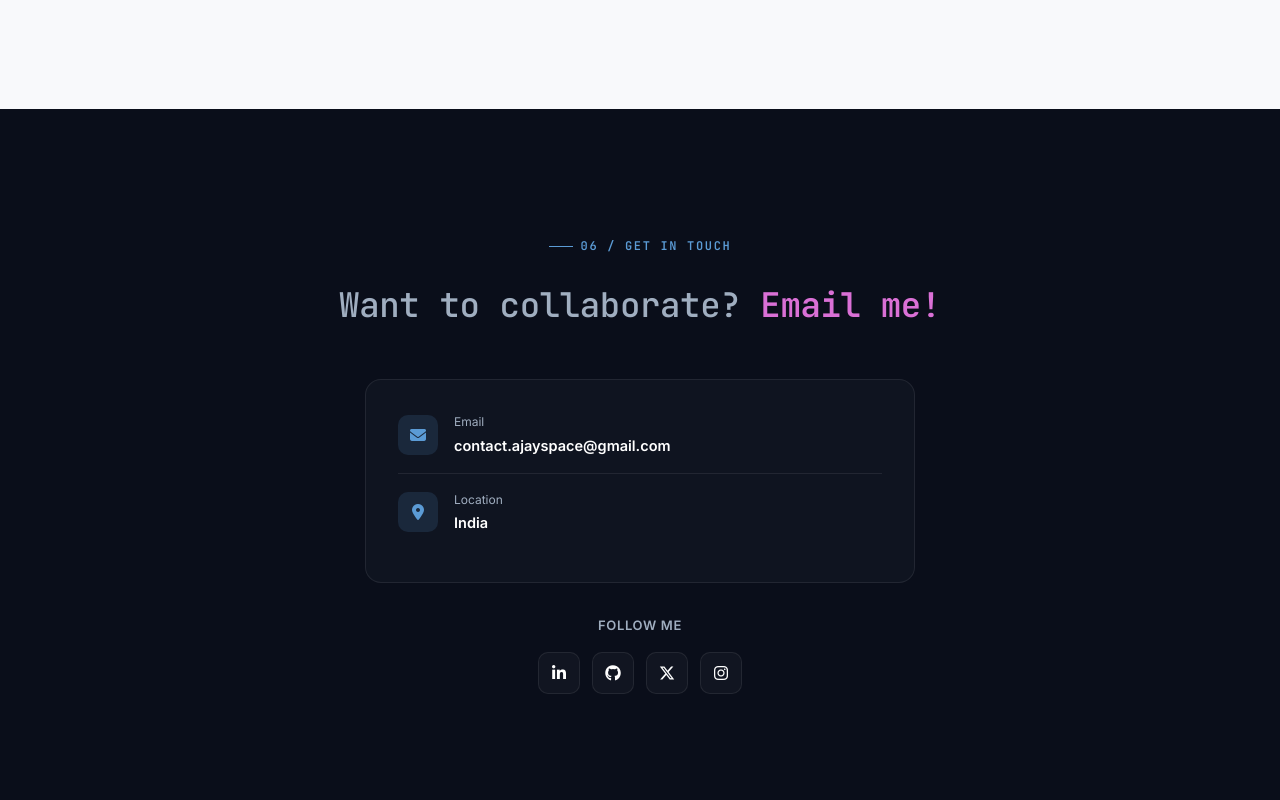
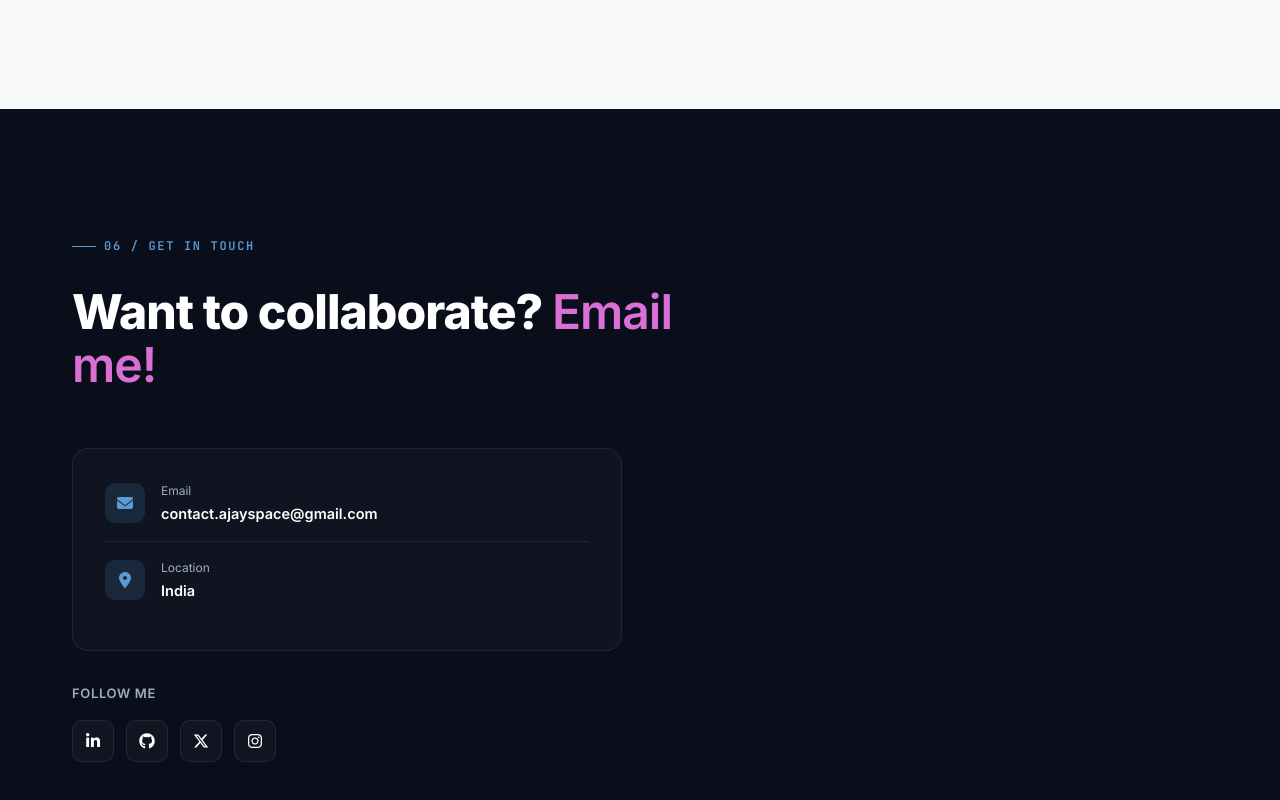
Before and after one commit to ajayspace-bit/My_Portfolio, a plain HTML site: page index.html in a window 1280 px wide. Shown: the part 5563-6363 px from the top of the page. Drawn offline with nearby package versions, Linux system fonts and the light colour scheme.

Commit message:
style: update contact section typography and remove inline alignment overrides

```diff
--- a/index.html
+++ b/index.html
@@ -168,23 +168,22 @@
   <!-- ============ CONTACT ============ -->
   <section class="dark-section" id="contact">
     <div class="container">
-      <div class="section-head reveal" style="max-width: 100%; text-align: center; margin-bottom: 56px;">
-        <div class="eyebrow" id="contactEyebrow"
-          style="margin-left: auto; margin-right: auto; justify-content: center;"></div>
+      <div class="section-head reveal">
+        <div class="eyebrow" id="contactEyebrow"></div>
         <h2 id="contactHeadingEl"
-          style="font-family: var(--font-mono); font-size: clamp(22px, 3.8vw, 34px); font-weight: 500; color: var(--text-dark-muted); letter-spacing: -0.01em; margin-top: 12px;">
+          style="font-family: var(--font-sans); font-size: clamp(32px, 4.4vw, 48px); font-weight: 800; color: var(--text-dark-heading); letter-spacing: -0.02em; margin-top: 12px;">
         </h2>
       </div>
 
-      <div class="reveal" style="max-width: 550px; margin: 0 auto; text-align: center;">
-        <div class="contact-info-card" style="text-align: left;" id="contactInfoCard">
+      <div class="reveal" style="max-width: 550px;">
+        <div class="contact-info-card" id="contactInfoCard">
           <!-- Rendered by JS -->
         </div>
 
         <p id="socialLabel"
           style="margin-top: 32px; font-size: 13px; font-weight: 600; color: var(--text-dark-muted); letter-spacing: 0.05em; text-transform: uppercase;">
         </p>
-        <div class="social-row" style="justify-content: center; margin-top: 16px;" id="socialRow">
+        <div class="social-row" style="margin-top: 16px;" id="socialRow">
           <!-- Rendered by JS -->
         </div>
       </div>
```
